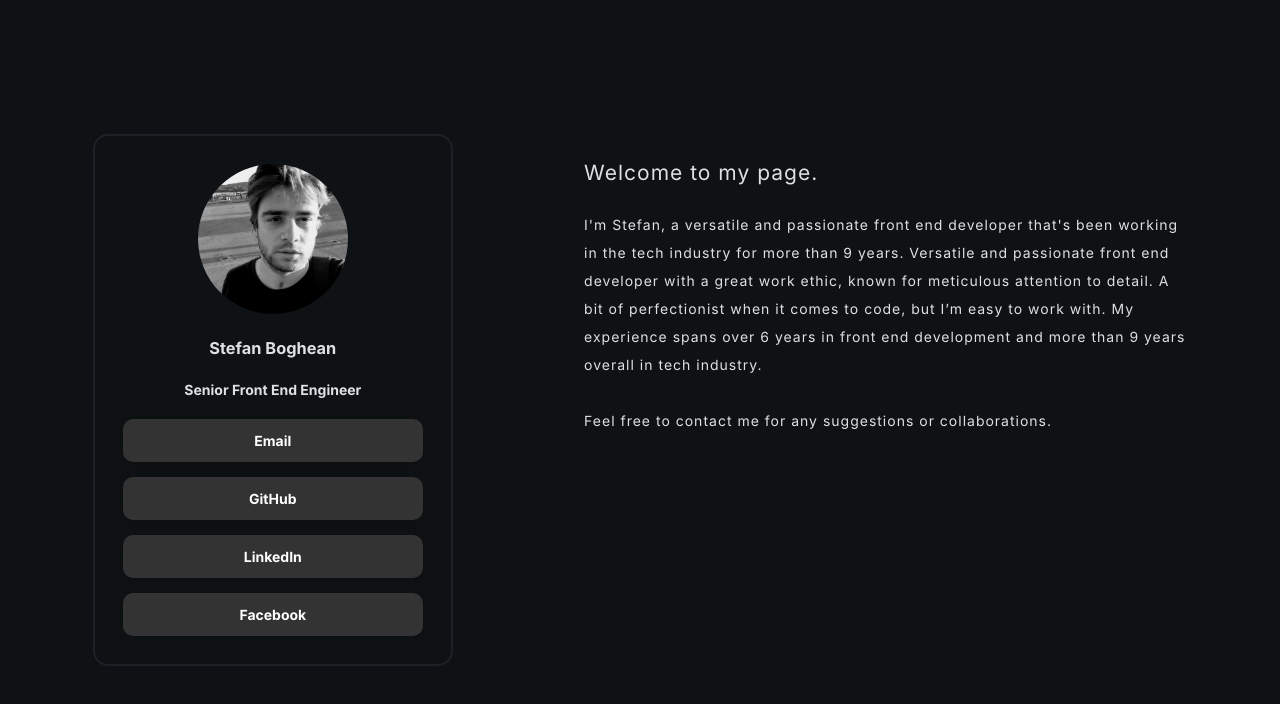
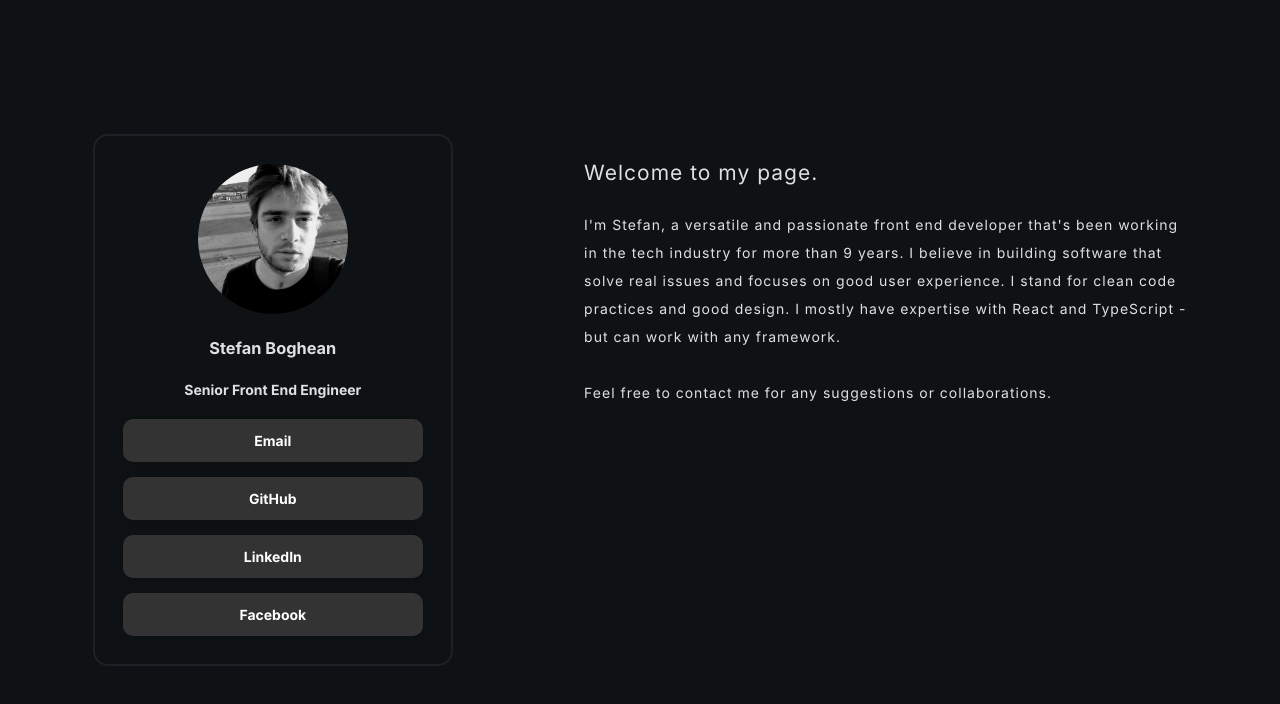
Before and after one commit to steff93/bio, a React (Vite) app: page / in a window 1280 px wide. Shown: the top 704 px of the page. Built offline with nearby package versions, Linux system fonts and the light colour scheme.

Commit message:
updated bio

```diff
--- a/src/components/Bio.tsx
+++ b/src/components/Bio.tsx
@@ -4,11 +4,11 @@ const Bio = () => {
       <h2>Welcome to my page.</h2>
       <p>
         I'm Stefan, a versatile and passionate front end developer that's been
-        working in the tech industry for more than 9 years. Versatile and
-        passionate front end developer with a great work ethic, known for
-        meticulous attention to detail. A bit of perfectionist when it comes to
-        code, but I’m easy to work with. My experience spans over 6 years in
-        front end development and more than 9 years overall in tech industry.
+        working in the tech industry for more than 9 years. I believe in
+        building software that solve real issues and focuses on good user
+        experience. I stand for clean code practices and good design. I mostly
+        have expertise with React and TypeScript - but can work with any
+        framework.
         <br />
         <br />
         Feel free to contact me for any suggestions or collaborations.
```
